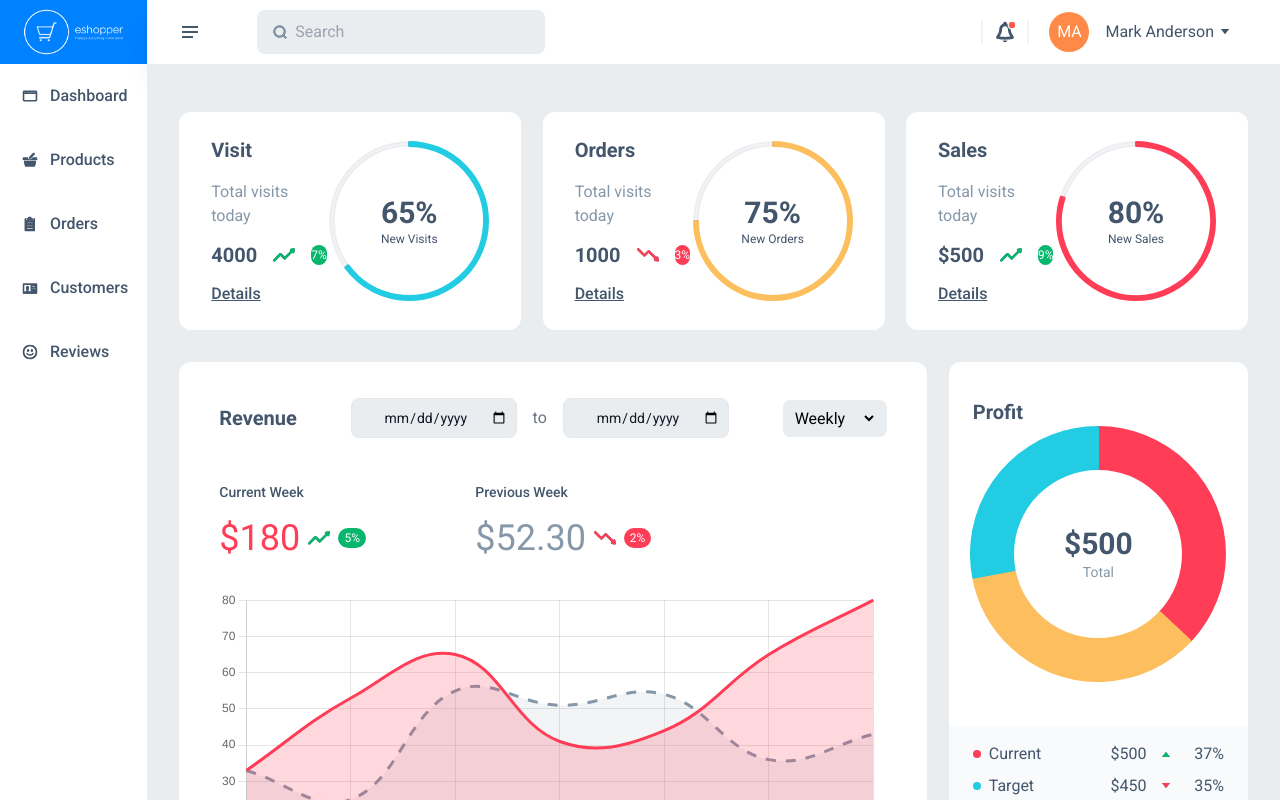
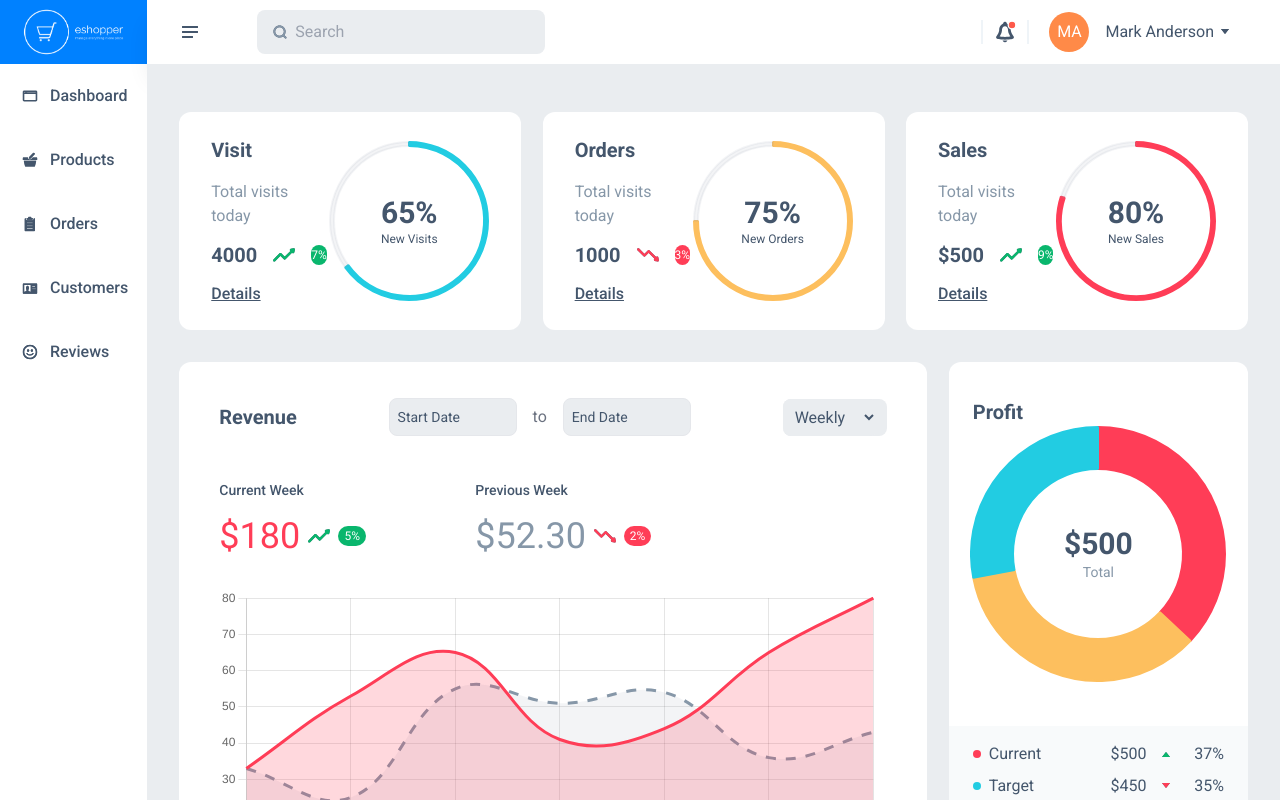
Before and after one commit to Kachielite/eshopper, a React (Create React App) app in the folder client/: page /dashboard in a window 1280 px wide. Built offline with nearby package versions, Linux system fonts and the light colour scheme.

Commit message:
Update RevenueStats.js

```diff
--- a/client/src/components/revenue/RevenueStats.js
+++ b/client/src/components/revenue/RevenueStats.js
@@ -1,29 +1,33 @@
+import { useState } from "react";
 import RevenueChart from "./RevenueChart";
 import tradeUpIcon from "../../assets/icons/Trade-up.svg";
 import tradeDownIcon from "../../assets/icons/Trade-down.svg";
 
 const RevenueStats = () => {
+  const [type, setType] = useState('text')
   return (
     <div className="w-full h-full md:w-[70%] md:h-[32rem] py-9 px-6 md:px-10  bg-bg2 rounded-xl">
       <div className="flex flex-col justify-center items-center space-y-6 md:space-y-0 md:flex-row  w-full md:justify-between md:items-center">
         <h2 className="font-bold text-text1 text-xl text-center md:text-left ">Revenue</h2>
         <div className="w-full flex flex-row">
           <div date-rangepicker class="flex flex-row justify-center items-center w-full">
-            <div class="relative w-22">
+            <div class="w-32">
               <input
                 name="start"
-                type="date"
-                class="bg-bgWhite border  text-gray-900 sm:text-sm rounded-lg block w-full pl-8 p-2 "
-                placeholder="Select date start"
+                type={type}
+                onFocus={() => setType("date")}
+                class="bg-bgWhite border  placeholder:text-text1  sm:text-sm rounded-lg block w-full px-2 p-2 "
+                placeholder="Start Date"
               />
             </div>
             <span class="mx-4 text-gray-500">to</span>
-            <div class="relative">
+            <div class="w-32">
               <input
                 name="end"
-                type="date"
-                class="bg-bgWhite border  text-gray-900 sm:text-sm rounded-lg block w-full pl-8 p-2 "
-                placeholder=""
+                type={type}
+                onFocus={() => setType("date")}
+                class="bg-bgWhite border placeholder:text-text1 sm:text-sm rounded-lg block w-full px-2 py-2 "
+                placeholder="End Date"
               />
             </div>
           </div>
@@ -32,7 +36,7 @@ const RevenueStats = () => {
           <select
             name=""
             id=""
-            className="w-[90%] bg-bgWhite p-2 rounded-lg outline-none">
+            className="w-[90%] bg-bgWhite p-2 rounded-lg outline-none text-text1">
             <option value="">Weekly</option>
           </select>
         </div>
```
